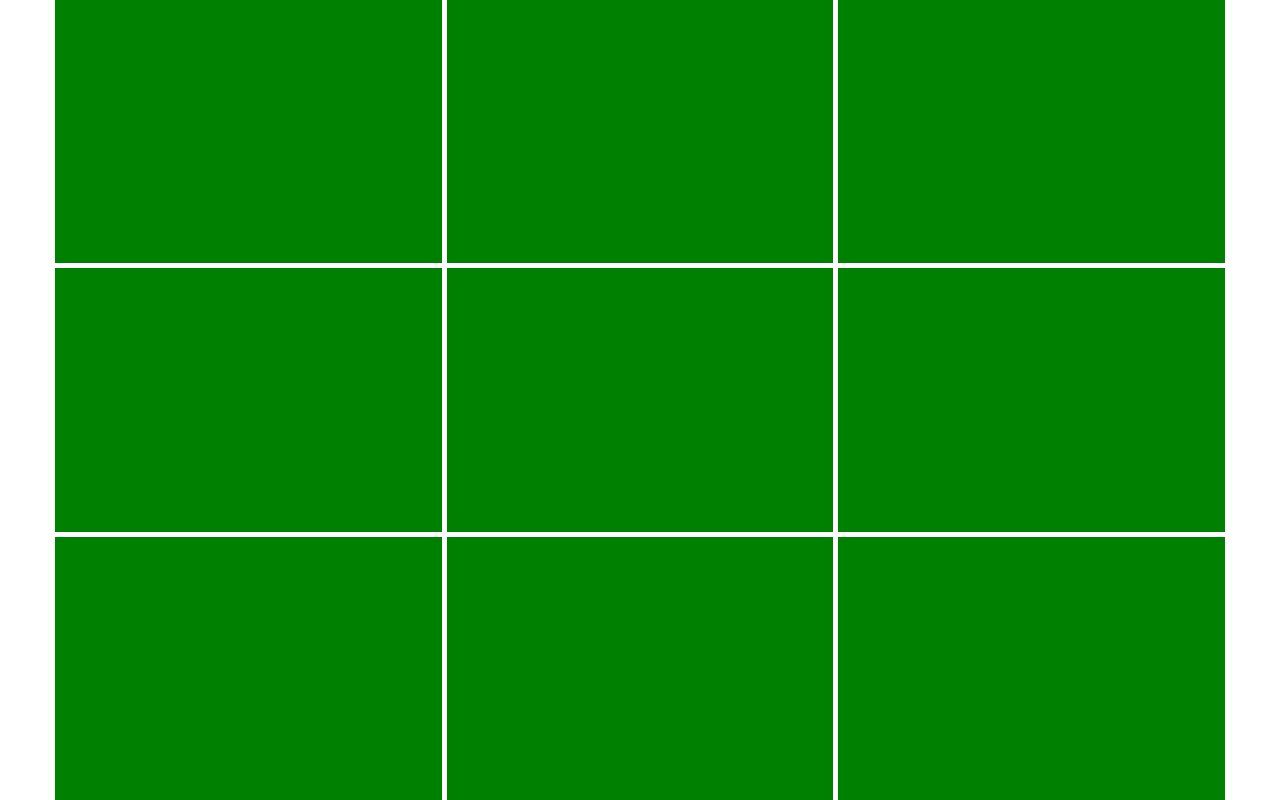
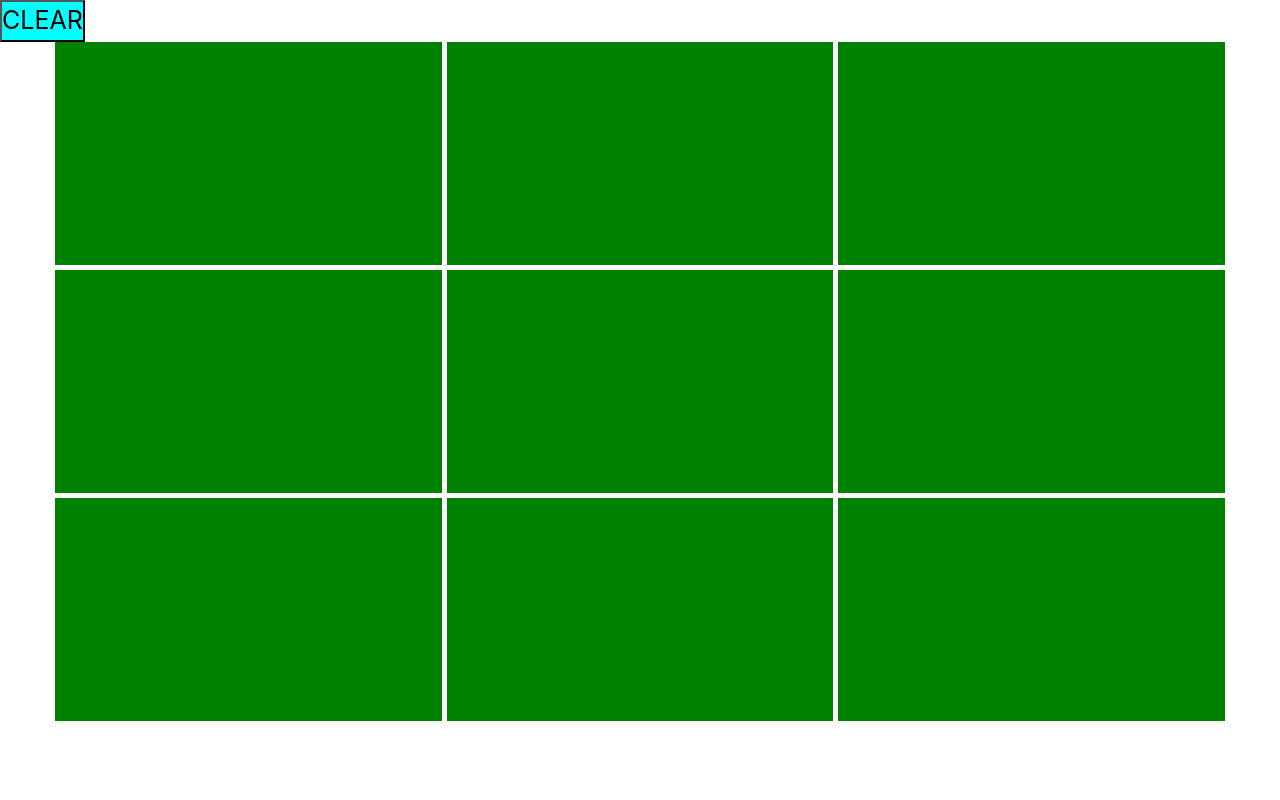
Before and after one commit to MARENTES2309/Gato, a plain HTML site: page index.html in a window 1280 px wide. Drawn offline with Linux system fonts and the light colour scheme.

Commit message:
se agrego botón limpiar

```diff
--- a/JS/Practica.js
+++ b/JS/Practica.js
@@ -10,4 +10,9 @@ $(document).ready(function(){
          i--;
         }
     });
+
+    $(".b1").click(function(){
+        $(".cuadro").html("");
+        i=0;
+    });
 });
--- a/css/style.css
+++ b/css/style.css
@@ -7,7 +7,7 @@
     margin: 0 auto;
     width: 95%;
     max-width: 1200px;
-    height: 100vh;
+    height: 85vh;
 }
 
 .grid{
@@ -26,3 +26,11 @@
     color: white;
 
 }
+
+.b1{
+    display: flex;
+    align-content: center;
+    justify-content: center;
+    background-color: aqua;
+    font-size: 25px;
+}
--- a/index.html
+++ b/index.html
@@ -9,6 +9,7 @@
     <title>Document</title>
 </head>
 <body>
+    <button class="b1">CLEAR</button>
     <div class="container grid">
         <div class="cuadro"></div>
         <div class="cuadro"></div>
```
